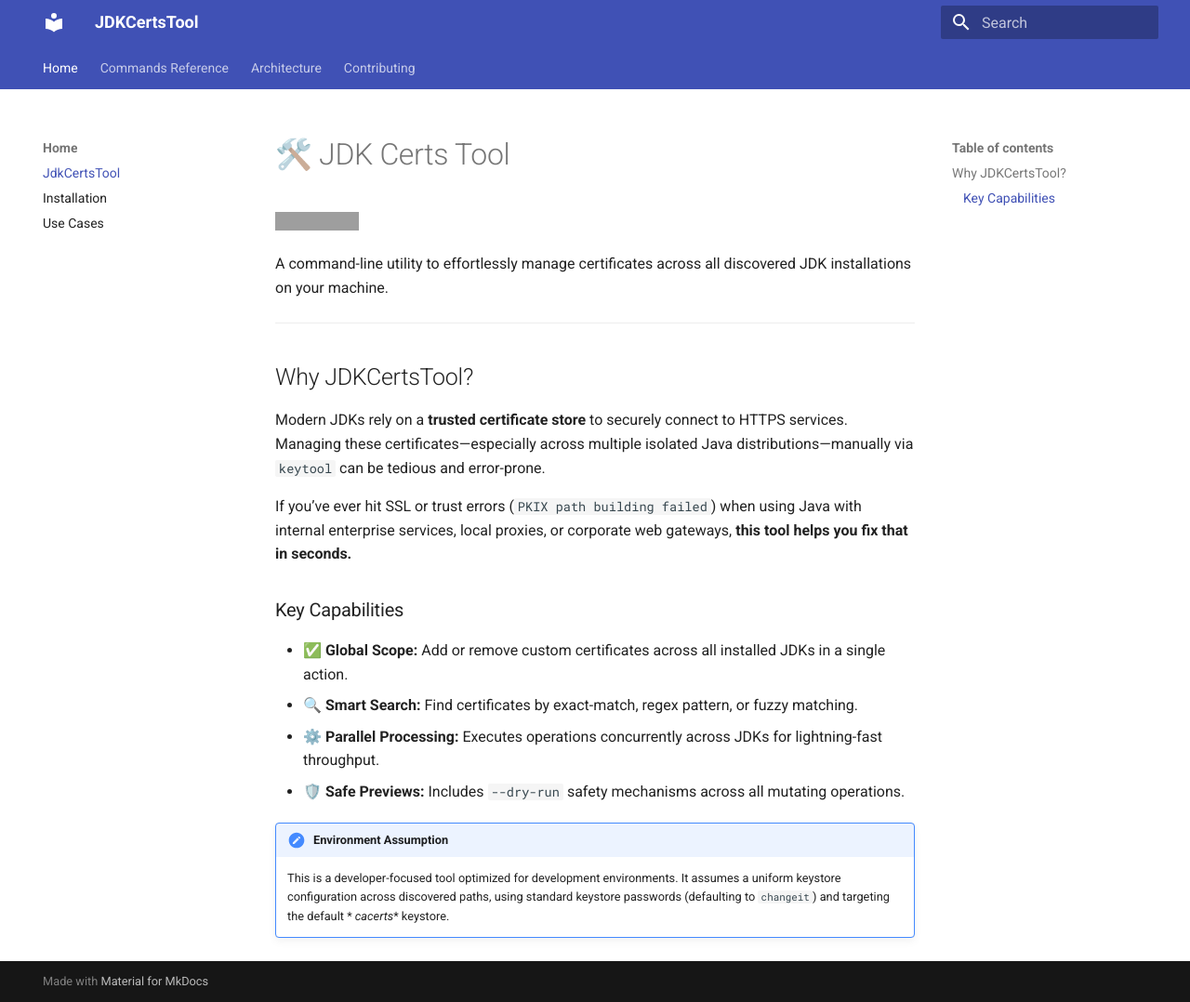
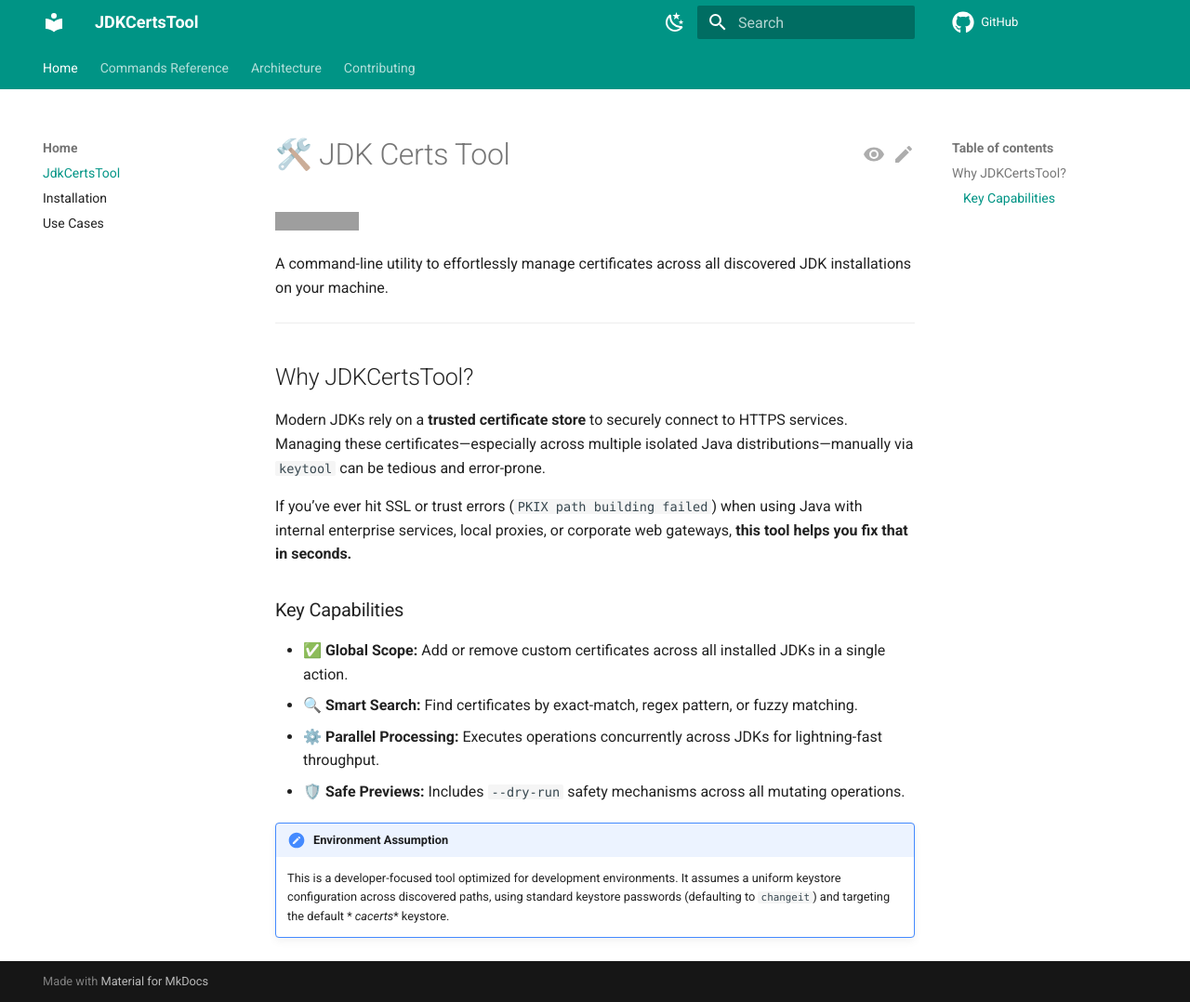
Before and after one commit to ADarko22/JDKCertsTool, an MkDocs documentation site: the page built from docs/index.md, in a window 1280 px wide and 1078 px high. Shown: the whole window at 93% size. Built offline with MkDocs 1.6.1 and Material for MkDocs 9.7.7, drawn with Linux system fonts in a browser that asks for light colours; some web fonts are replaced; comment, search, counter and statistics services are not loaded; grey boxes are pictures that could not be loaded.

Commit message:
Update mkdocs style

```diff
--- a/mkdocs.yml
+++ b/mkdocs.yml
@@ -1,19 +1,48 @@
+# https://squidfunk.github.io/mkdocs-material/setup/
 site_name: JDKCertsTool
 site_url: https://adarko22.github.io/JDKCertsTool/
 
+repo_url: https://github.com/ADarko22/JDKCertsTool/
+edit_uri: edit/master/docs/
+
 theme:
   name: material
+  palette:
+    # Palette toggle for light mode
+    - scheme: default
+      primary: teal
+      accent: amber
+      toggle:
+        icon: material/weather-night
+        name: Switch to dark mode
+
+    # Palette toggle for dark mode
+    - scheme: slate
+      primary: teal
+      accent: amber
+      toggle:
+        icon: material/weather-sunny
+        name: Switch to light mode
+  font:
+    code: calm
+  icon:
+    repo: fontawesome/brands/github
+    edit: material/pencil
+    view: material/eye
   features:
     - navigation.tabs      # Top-level navigation tabs
     - navigation.sections  # Visual groupings in the sidebar
     - navigation.expand    # Auto-expands subcategories
     - search.suggest       # Smart search autocomplete
     - search.highlight     # Highlights terms from search results
+    - content.action.view  # Displays the "View source of this page" eye button
+    - content.action.edit  # Displays the "Edit this page" pencil button
 
 markdown_extensions:
   - admonition             # Enables !!! note and !!! warning blocks
   - pymdownx.details       # Enables collapsible disclosure elements
   - pymdownx.superfences   # Enhanced code block support
+  - attr_list
 
 nav:
   - Home:
```
